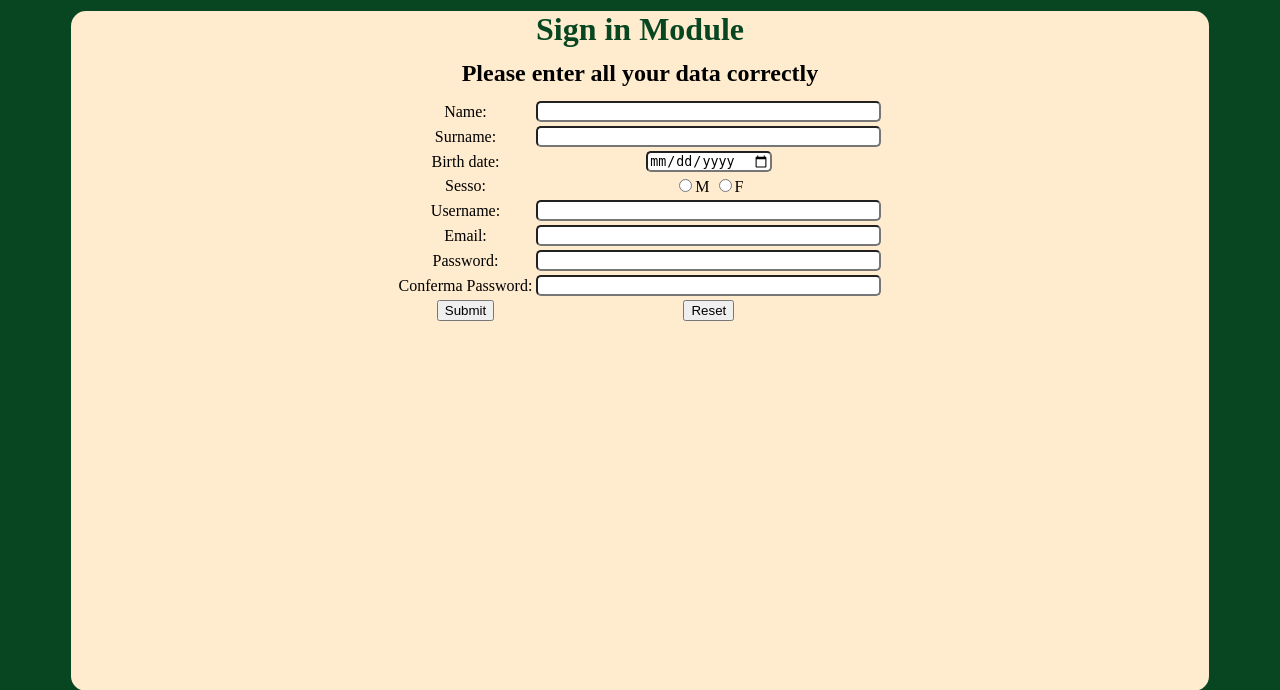
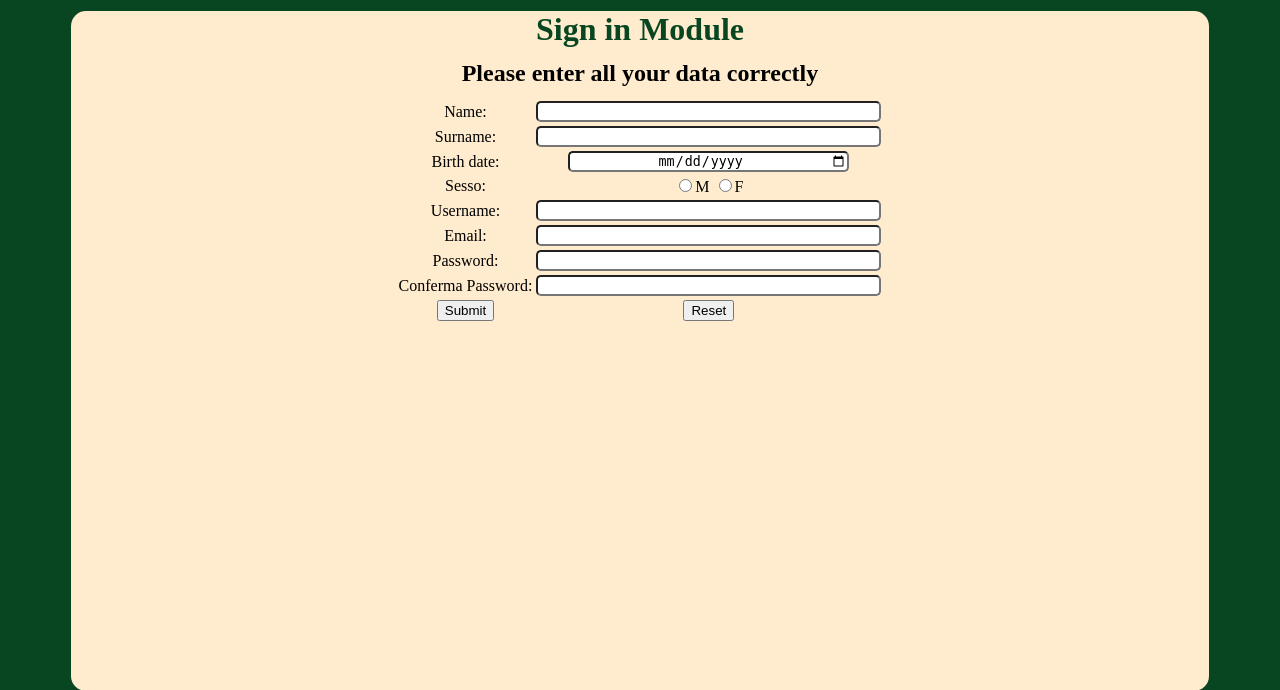
Before and after one commit to EugenioBugli/Readers-List, a PHP site: page /signin.html in a window 1280 px wide. Shown: the top 690 px of the page. Run offline with PHP 8.4, Linux system fonts and the light colour scheme.

Commit message:
fixed email regex and date input

```diff
--- a/index.css
+++ b/index.css
@@ -31,3 +31,8 @@ body {font-family:'Times New Roman'; background-color: rgb(7, 70, 33);}
 .textInput {
     border-radius: 5px;
 }
+
+.dateInput{
+    text-align: center;
+    width: 80%;
+}
--- a/login.js
+++ b/login.js
@@ -18,7 +18,7 @@ function ClickPassword() {
 }
 
 //live email validation
-var validEmailRegex = "[a-zA-Z0-9.!#$%&'*+/=?^_`{|}~-]+@[a-zA-Z0-9]+.[a-zA-Z0-9]+";
+var validEmailRegex = "[a-zA-Z0-9.!#$%&'*+/=?^_`{|}~-]+@[a-zA-Z0-9]+[.][a-zA-Z0-9]+";
 const email = document.getElementById('emailInput');
 
 const emailHandler = function(e) {
--- a/signin.html
+++ b/signin.html
@@ -24,7 +24,7 @@
                     </tr>
                     <tr>
                         <td>Birth date:</td>
-                        <td><input type="date" class="textInput" name="birth"></td>
+                        <td><input type="date" class="dateInput textInput" name="birth"></td>
                     </tr>
                     <tr>
                         <td>Sesso:</td>
```
